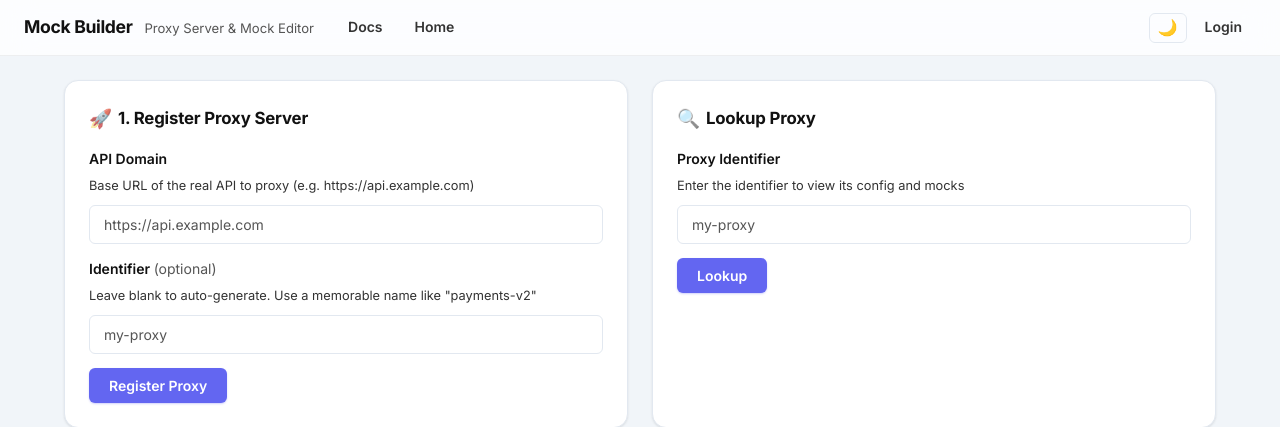
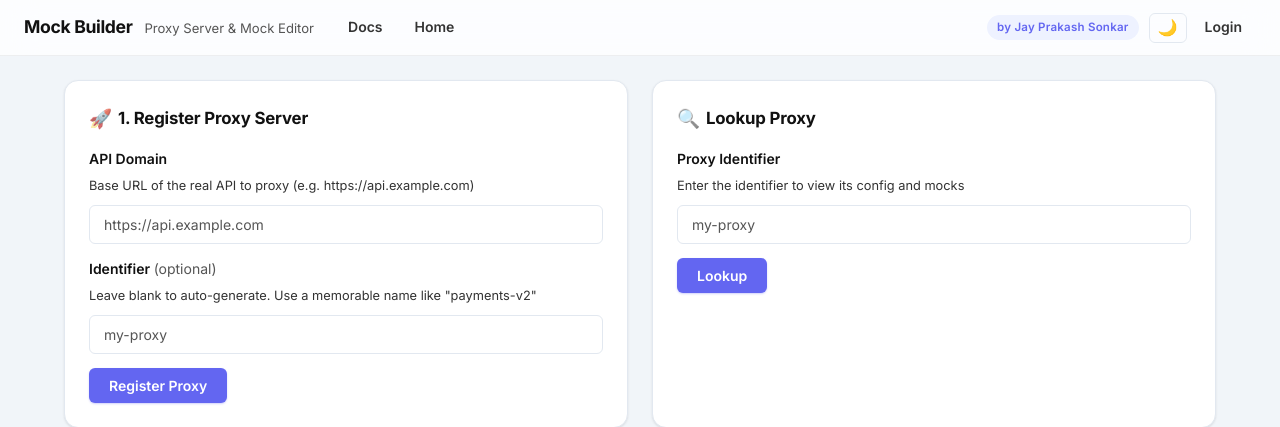
Before and after one commit to iamjpsonkar/JaySoft-PEDtool, a Flask app: page /proxy/ in a window 1280 px wide. Shown: the top 427 px of the page. Run offline with Flask 3, Linux system fonts and the light colour scheme; data that the repository does not hold is empty; parts of the project's set-up code (start-up, migrations or seed data) failed here and were passed over.

Commit message:
feat: highlighted author badge in topbar + fixed navbar height
- Added "by Jay Prakash Sonkar" badge in topbar on all pages with
  primary color + pill background for visibility
- Fixed topbar to exactly 56px (min/max/height + overflow:hidden)
  so it never shifts when pane content changes
- Consistent nav layout across all 4 pages

Co-Authored-By: Claude Opus 4.6 (1M context) <noreply@anthropic.com>

```diff
--- a/static/css/common.css
+++ b/static/css/common.css
@@ -148,9 +148,12 @@ body {
     border-bottom: 1px solid var(--nav-border);
     padding: 0 24px;
     height: 56px;
+    min-height: 56px;
+    max-height: 56px;
     display: flex;
     align-items: center;
     gap: 4px;
+    overflow: hidden;
     transition: background var(--transition), border-color var(--transition);
 }
 
@@ -188,6 +191,19 @@ body {
 
 /* Nav spacer pushes right items */
 .topbar .nav-spacer { flex: 1; }
+
+/* Author credit in topbar */
+.topbar-author {
+    font-size: 0.72rem;
+    font-weight: 600;
+    color: var(--primary);
+    background: var(--primary-light);
+    padding: 3px 10px;
+    border-radius: var(--radius-full);
+    white-space: nowrap;
+    letter-spacing: 0.02em;
+    margin-right: 6px;
+}
 
 /* Theme toggle in nav */
 .theme-toggle {
--- a/templates/index.html
+++ b/templates/index.html
@@ -17,12 +17,13 @@
         <a href="/proxy/helper">Docs</a>
         {% if session.get('authenticated') %}
         <a href="/proxy/manage/">Manage</a>
+        {% endif %}
         <span class="nav-spacer"></span>
+        <span class="topbar-author">by Jay Prakash Sonkar</span>
         <button class="theme-toggle" onclick="toggleTheme()" title="Toggle theme">🌙</button>
+        {% if session.get('authenticated') %}
         <a href="/logout" style="opacity:0.8;">Logout</a>
         {% else %}
-        <span class="nav-spacer"></span>
-        <button class="theme-toggle" onclick="toggleTheme()" title="Toggle theme">🌙</button>
         <a href="/login">Login</a>
         {% endif %}
     </div>
--- a/templates/proxy_helper.html
+++ b/templates/proxy_helper.html
@@ -17,6 +17,7 @@
         <a href="/proxy/manage/">Manage</a>
         {% endif %}
         <span class="nav-spacer"></span>
+        <span class="topbar-author">by Jay Prakash Sonkar</span>
         <button class="theme-toggle" onclick="toggleTheme()" title="Toggle theme">🌙</button>
         {% if session.get('authenticated') %}
         <a href="/logout">Logout</a>
--- a/templates/proxy_manage.html
+++ b/templates/proxy_manage.html
@@ -16,6 +16,7 @@
         <a href="/proxy/helper">Docs</a>
         <a href="/">Home</a>
         <span class="nav-spacer"></span>
+        <span class="topbar-author">by Jay Prakash Sonkar</span>
         <button class="theme-toggle" onclick="toggleTheme()" title="Toggle theme">🌙</button>
         <a href="/logout">Logout</a>
     </div>
--- a/templates/proxy_server.html
+++ b/templates/proxy_server.html
@@ -16,12 +16,13 @@
         <a href="/">Home</a>
         {% if session.get('authenticated') %}
         <a href="/proxy/manage/">Manage</a>
+        {% endif %}
         <span class="nav-spacer"></span>
+        <span class="topbar-author">by Jay Prakash Sonkar</span>
         <button class="theme-toggle" onclick="toggleTheme()" title="Toggle theme">🌙</button>
+        {% if session.get('authenticated') %}
         <a href="/logout" style="opacity:0.8;">Logout</a>
         {% else %}
-        <span class="nav-spacer"></span>
-        <button class="theme-toggle" onclick="toggleTheme()" title="Toggle theme">🌙</button>
         <a href="/login">Login</a>
         {% endif %}
     </div>
```
